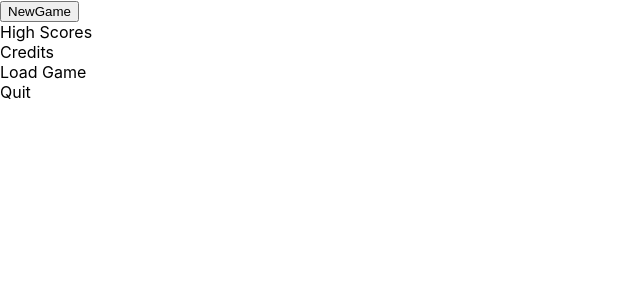
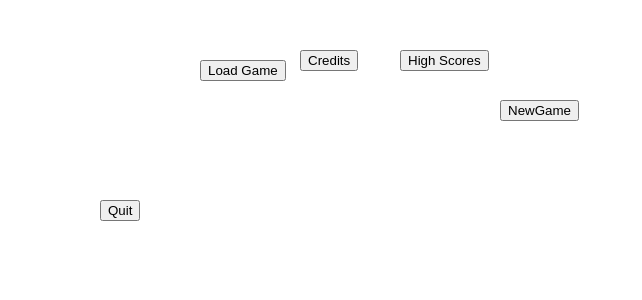
Before and after one commit to mrevening/heroes-opening-view, a React (Create React App) app: page / in a window 1280 px wide. Shown: the top 300 px of the page, without its empty margins (0-642 px from the left). Built offline with nearby package versions, Linux system fonts and the light colour scheme.

Commit message:
scenarios from json

```diff
--- a/src/App.css
+++ b/src/App.css
@@ -1,38 +1,64 @@
-.App {
-  text-align: center;
+.red {
+  background-color: red;
+}
+.green {
+  background-color: green;
 }
 
-.App-logo {
-  height: 40vmin;
-  pointer-events: none;
+.yellow {
+  background-color: yellow;
 }
 
-@media (prefers-reduced-motion: no-preference) {
-  .App-logo {
-    animation: App-logo-spin infinite 20s linear;
-  }
+.orange {
+  background-color: orange;
 }
 
-.App-header {
-  background-color: #282c34;
-  min-height: 100vh;
-  display: flex;
-  flex-direction: column;
-  align-items: center;
-  justify-content: center;
-  font-size: calc(10px + 2vmin);
-  color: white;
+.purple {
+  background-color: purple;
 }
 
-.App-link {
-  color: #61dafb;
+
+.scenario-opponents-button {
+  height: 20px;  width: 20px;;
 }
 
-@keyframes App-logo-spin {
-  from {
-    transform: rotate(0deg);
-  }
-  to {
-    transform: rotate(360deg);
-  }
+.blocked-button {
+  background-color: gray;
 }
+
+.horizontalBlocks {
+  display: inline-block;
+}
+
+.new-game{
+  position: absolute;
+  top: 100px; left: 500px;
+}
+
+.high-scores{
+  position: absolute;
+  top: 50px; left: 400px;
+}
+
+.credits{
+  position: absolute;
+  top: 50px; left: 300px;
+}
+
+.load-game{
+  position: absolute;
+  top: 60px; left: 200px;
+}
+
+.quit{
+  position: absolute;
+  top: 200px; left: 100px;
+}
+
+.pane-view{
+  position: absolute;
+  top: 30px; left: 200px;
+  width: 400px;  height: 500px;
+  background-color: darkcyan;
+  z-index: 10;
+}
--- a/src/App.js
+++ b/src/App.js
@@ -7,15 +7,19 @@ import { store } from './store';
 
 function App() {
   const [showNewGame, toggleShowNewGame] = useReducer(showNewGame => !showNewGame, false);
+  const [showHighScores, toggleShowHighScores] = useReducer(showHighScores => !showHighScores, false);
+  const [showCredits, toggleShowCredits] = useReducer(showCredits => !showCredits, false);
+  const [showLoadGame, toggleShowLoadGame] = useReducer(showLoadGame => !showLoadGame, false);
+  const [showQuit, toggleQuit] = useReducer(showQuit => !showQuit, false);
 
   return (
     <Provider store = {store}>
-      <Button text="NewGame" action={toggleShowNewGame} />
-      { showNewGame && <NewGameView closeAction={toggleShowNewGame}/> }
-      <div>High Scores</div>
-      <div>Credits</div>
-      <div>Load Game</div>
-      <div>Quit</div>
+      <Button text="NewGame" action={toggleShowNewGame} className="new-game" />
+      { showNewGame && <NewGameView closeAction={toggleShowNewGame} /> }
+      <Button text="High Scores" action={toggleShowHighScores} className="high-scores" />
+      <Button text="Credits" action={toggleShowCredits} className="credits" />
+      <Button text="Load Game" action={toggleShowLoadGame} className="load-game" />
+      <Button text="Quit" action={toggleQuit} className="quit"/>
     </Provider>
   );
 }
--- a/src/Button.js
+++ b/src/Button.js
@@ -1,7 +1,7 @@
 import React from 'react';
 
-export default function Button({text, action}) {
+export default function Button({text, action, className}) {
     return (
-        <button onClick={() => action()}>{text}</button>
+        <button className={className} onClick={() => action()}>{text}</button>
     )
 }
--- /dev/null
+++ b/src/FilterScenarioSize.js
@@ -0,0 +1,12 @@
+
+export default function FilterScenarioSize(){
+    return(
+        <div className="horizontalBlocks">
+        <button>S</button>
+        <button>M</button>
+        <button>L</button>
+        <button>X-L</button>
+        <button>ALL</button>
+        </div>
+    );
+}
--- a/src/NewGameView.js
+++ b/src/NewGameView.js
@@ -8,7 +8,7 @@ import Opponents from './Opponents';
 export default function NewGameView({ closeAction }) {
     const [difficulty, setDifficulty] = useState(0);
     return(
-        <>
+        <div className="pane-view" >
             <Scenario />
             <GameDifficulty setDifficulty={setDifficulty}/>
             <Opponents />
@@ -16,6 +16,6 @@ export default function NewGameView({ closeAction }) {
             <Button text="OKAY" action = {closeAction} />
             <div>{ 100 + difficulty*20 }%</div>
             <Button text="CANCEL" action = {closeAction} />
-        </>
+        </div>
     );
 }
--- a/src/Opponents.js
+++ b/src/Opponents.js
@@ -1,12 +1,14 @@
-// import { useState } from 'react';
+import { useSelector } from 'react-redux';
+import { getScenarioOpponents } from './selectors';
+import OpponentsButton from './OpponentsButton';
 
-export default function Opponents({ count }){
-
+export default function Opponents(){
+    const opponents = useSelector(getScenarioOpponents);
     return(
         <>
-        {/* for (let i=0; i < count; count++) {
-            <button>Cmputer</button>
-        } */}
+        {
+            opponents?.map((op, i) => <OpponentsButton color={op.color} onlyComputer={op.onlyComputer} key={i}/> )
+        }
         </>
     );
 }
--- /dev/null
+++ b/src/OpponentsButton.js
@@ -0,0 +1,8 @@
+import React from 'react';
+
+export default function OpponentsButton({color, onlyComputer = false}) {
+    const blocked = onlyComputer ? " blocked-button" : " unblocked-button";
+    return (
+        <div className={"scenario-opponents-button " + color + blocked}></div>
+    )
+}
--- a/src/Scenario.js
+++ b/src/Scenario.js
@@ -1,21 +1,25 @@
-import { useReducer } from 'react';
+import { useReducer, useEffect, useState } from 'react';
 import ShowScenarios from './ShowScenarios';
 import Button from './Button';
 import { getScenarioName } from './selectors'
 import { useSelector } from 'react-redux';
 
 export default function Scenario(){
+    const scenariosPath = "scenarios.json"
     const [showScenarios, toggleShowScenarios] = useReducer(showScenarios => !showScenarios, false);
     const scenarioName = useSelector(getScenarioName);
+    const [scenarios, setScenarios] = useState(null);
 
-    // useEffect to load maps
+    useEffect(() => {
+        fetch(scenariosPath).then(res => res.json()).then(setScenarios).catch(console.error)
+      }, []);
 
     return (
         <>
         <div>Scenario:</div>
         <div>{scenarioName}</div>
         <Button text="SELECT" action={toggleShowScenarios} />
-        { showScenarios && <ShowScenarios closeAction={toggleShowScenarios} /> }
+        { showScenarios && <ShowScenarios closeAction={toggleShowScenarios} scenarios={scenarios} /> }
         </>
     );
 }
--- a/src/ShowScenarios.js
+++ b/src/ShowScenarios.js
@@ -1,30 +1,18 @@
 import Button from './Button';
 import { useDispatch } from 'react-redux';
-import { scenarioSettings } from './actions'
+import { scenarioSettings } from './actions';
+import FilterScenarioSize from './FilterScenarioSize'
 
-export default function Scenario({ closeAction }){
+export default function ShowScenarios({ closeAction, scenarios }){
     const dispatch = useDispatch();
 
     return (
         <>
+        <FilterScenarioSize />
         <div>Scenario List:</div>
-
-        <button onClick={() => dispatch(scenarioSettings(
-            {
-                name: "Grim Reaper",
-                opponents:
-                [
-                    { "human": false, "computer": true },
-                    { "human": true, "computer": true },
-                    { "human": true, "computer": true },
-                    { "human": true, "computer": true },
-                    { "human": true, "computer": true },
-                    { "human": true, "computer": true },
-                ]
-            }
-        ))}>
-            Grim Reaper</button>
-
+        <ul>
+            {scenarios.map((scenario, i) => <li key={i}><button  onClick={() => dispatch(scenarioSettings(scenario))}>{scenario.name}</button></li>)}
+        </ul>
         <Button text="OKAY" action={closeAction} />
         </>
     );
```
Also changed, not shown: public/scenarios.json (added, +22 -0 lines). Lines whose indentation alone changed are shown as unchanged.
